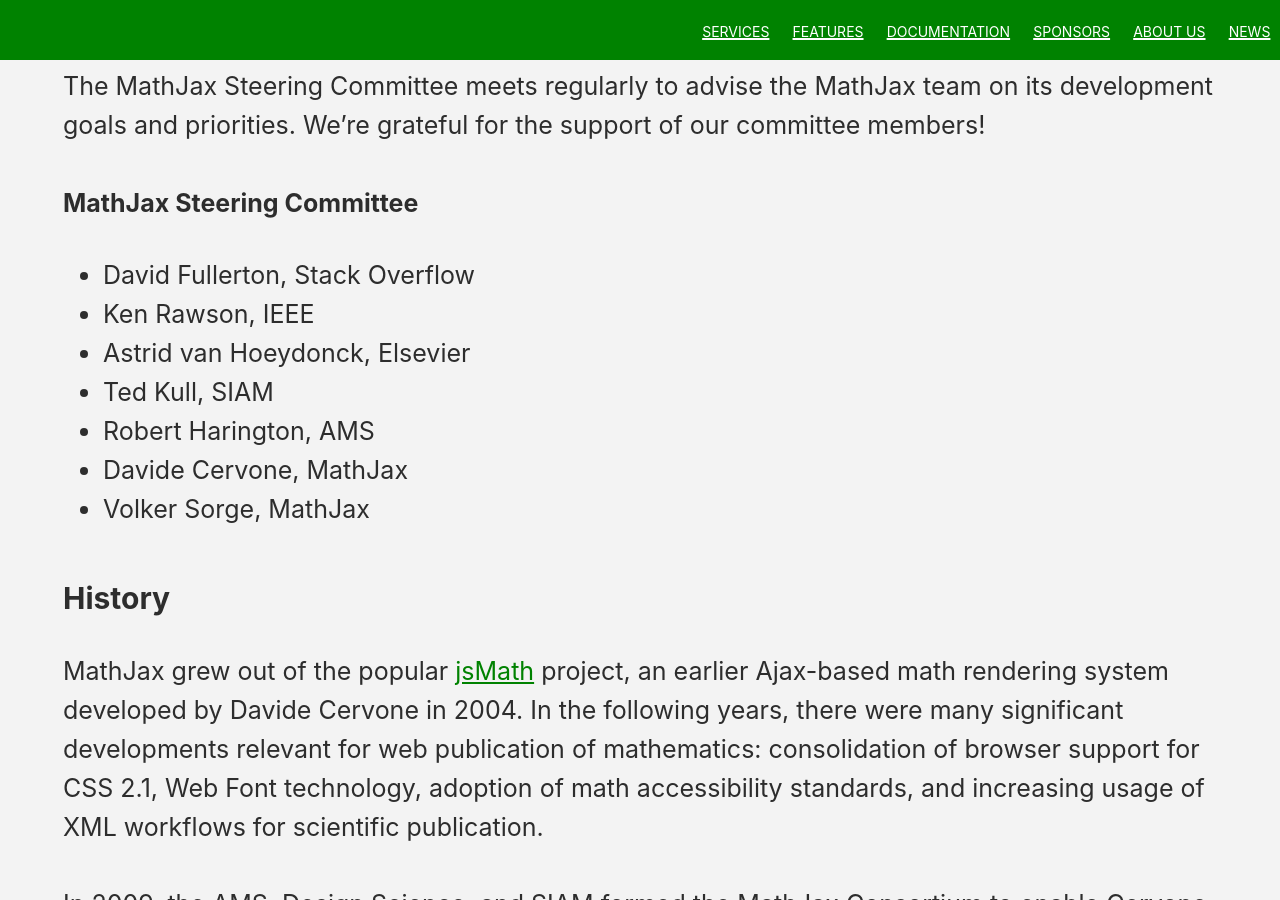
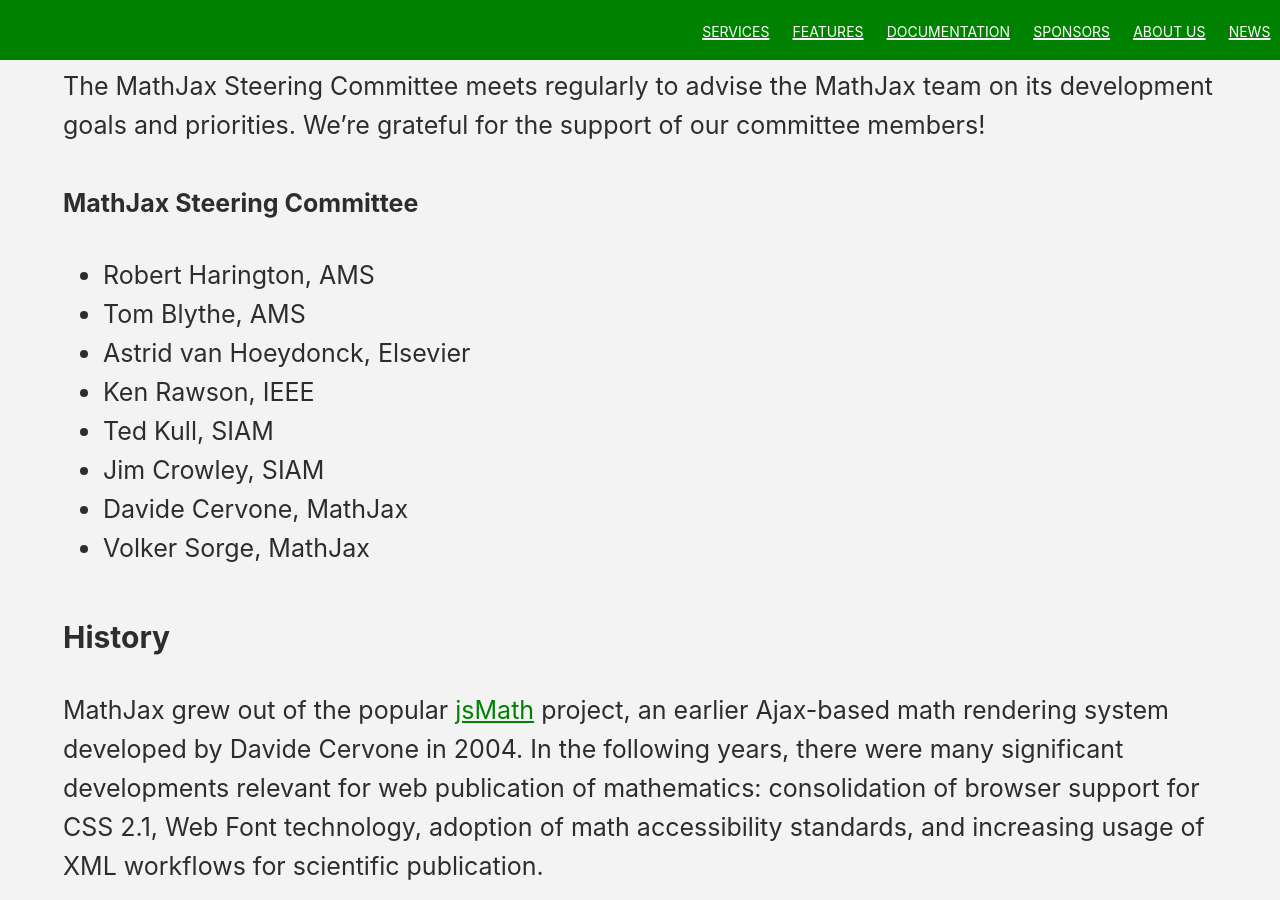
Before and after one commit to mathjax/MathJax-website, a Jekyll site: the page built from index.html, in a window 1280 px wide and 900 px high, scrolled down 8237 px. Built offline with Jekyll 4.4.1, drawn with Linux system fonts in a browser that asks for light colours; a script that is not in the unit is left out.

Commit message:
Updates Steering committee.

```diff
--- a/_includes/frontpage/about.html
+++ b/_includes/frontpage/about.html
@@ -45,11 +45,12 @@
 
         <h4>MathJax Steering Committee</h4>
         <ul>
-          <li>David Fullerton, Stack Overflow</li>
+          <li>Robert Harington, AMS</li>
+          <li>Tom Blythe, AMS</li>
+          <li>Astrid van Hoeydonck, Elsevier</li>
           <li>Ken Rawson, IEEE</li>
-          <li>Astrid van Hoeydonck, Elsevier</li>
           <li>Ted Kull, SIAM</li>
-          <li>Robert Harington, AMS</li>
+          <li>Jim Crowley, SIAM</li>
           <Li>Davide Cervone, MathJax</li>
           <li>Volker Sorge, MathJax</li>
         </ul>
```
